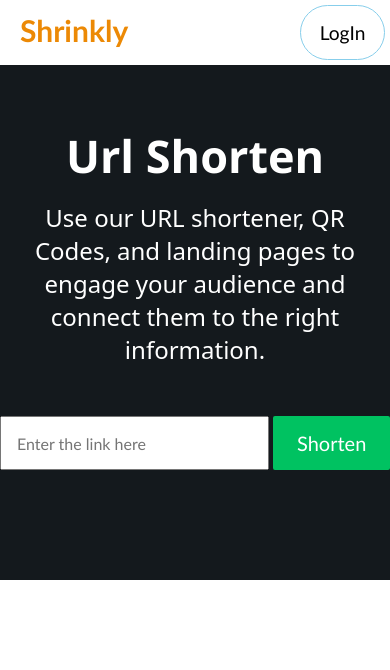
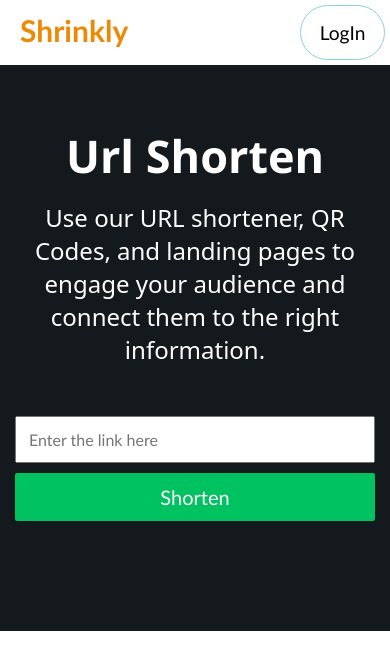
Before and after one commit to aliabbasrizvi20/Shrinkly-FrontEnd, a React (Create React App) app: page /url in a window 390 px wide. Shown: the top 670 px of the page. Built offline with nearby package versions, Linux system fonts and the light colour scheme.

Commit message:
made changes in css

```diff
--- a/src/Components/UrlShorten/style.css
+++ b/src/Components/UrlShorten/style.css
@@ -1,20 +1,20 @@
 *{
   font-family: 'Gill Sans', 'Gill Sans MT', Calibri, 'Trebuchet MS', sans-serif;
+}
 
-}
 .form-container{
   width: 100%;
-
   background-color: #14191d;
   padding: 60px 0px;
+}
 
-}
 .input-field-url{
   max-width: 800px;
   display: flex;
   margin: 50px auto;
   font-size: 30px;
 }
+
 .input-field-url button{
   width: 165px;
   border: none;
@@ -25,31 +25,10 @@
   font-size: 20px;
   cursor: pointer;
   padding: 15px;
-
-
-
 }
-.table-container {
-  display: flex;
-  justify-content: center;
-  margin-top: 20px;
-}
-
-table {
-  border-collapse: collapse;
-  width: 80%;
-}
-
-th, td {
-  border: 1px solid #ddd;
-  padding: 8px;
-  text-align: center;
-}
-
 
 .input-field-url input{
   width: 100%;
-    /* padding: 8px; */
   padding: 0px 0px 0px 15px;
   outline: none;
   font-size: 16px;
@@ -64,40 +43,37 @@ th, td {
   font-family: 'Segoe UI', Tahoma, Geneva, Verdana, sans-serif;
 }
 
-
 .originalUrl{
   width: 100%;
+}
 
-
-   }
 .shorten{
   text-align: center;
+}
 
-
-   }
 .text{
   color: white;
   text-align: center;
-    /* margin-top: 15px; */
   margin: 15px 25px 0px 25px;
   font-size: 24px;
-    font-family:system-ui, -apple-system, BlinkMacSystemFont, 'Segoe UI', Roboto, Oxygen, Ubuntu, Cantarell, 'Open Sans', 'Helvetica Neue', sans-serif;
+  font-family: system-ui, -apple-system, BlinkMacSystemFont, 'Segoe UI', Roboto, Oxygen, Ubuntu, Cantarell, 'Open Sans', 'Helvetica Neue', sans-serif;
   font-weight: 300;
-
 }
 
 .shorten img{
   width: 200px;
+}
 
-   }
 .shorten h4{
   text-align: center;
   font-size: 25px;
   color: #fff;
 }
+
 .register{
   text-align: right;
 }
+
 .register button{
   padding: 15px;
   margin-top: 5px;
@@ -108,45 +84,49 @@ th, td {
   border: 1px solid skyblue;
   font-size: larger;
   background: none;
-
   cursor: pointer;
 }
+
 .log{
   display: flex;
   justify-content: center;
   align-items: center;
 }
+
 .log h5{
   margin-right: 7px;
   color: crimson;
   font-size: 18px;
 }
+
 .register button:hover{
   background-color: skyblue;
   outline: none;
   transition: .5s ease-in-out;
 }
+
 .navbar{
   display: flex;
   justify-content: space-between;
   align-items: center;
   margin-bottom: 5px;
 }
+
 .nav-bar li{
-    list-style:  none;
+  list-style: none;
 }
+
 .logo{
   font-size: 30px;
   margin-left: 20px;
   font-weight: 600;
-    /* color: #c8770a; */
   color: #ec8905;
 }
+
 .shorten a{
   color: #ec8905;
   text-decoration: underline;
 }
-
 
 .modal-overlay {
   position: fixed;
@@ -190,3 +170,64 @@ th, td {
   background: #f44336;
   color: #fff;
 }
+
+.table-container {
+  width: 100%;
+  overflow-x: auto;
+  margin: 40px auto;
+  padding: 0 20px;
+  box-sizing: border-box;
+  display: flex;
+  justify-content: center;
+}
+
+table {
+  border-collapse: collapse;
+  width: 100%;
+  max-width: 1000px;
+  margin: 0 auto;
+}
+
+th, td {
+  border: 1px solid #ddd;
+  padding: 8px;
+  text-align: center;
+  word-break: break-word;
+}
+
+@media (max-width: 768px) {
+  td {
+    max-width: 150px;
+    white-space: normal;
+  }
+  th, td {
+    font-size: 0.8rem;
+    padding: 6px;
+  }
+  .input-field-url {
+    flex-direction: column;
+    align-items: stretch;
+    width: 100%;
+    max-width: 100%;
+    padding: 0 15px;
+    box-sizing: border-box;
+    gap: 10px;
+  }
+  .input-field-url input,
+  .input-field-url button {
+    width: 100%;
+    box-sizing: border-box;
+    margin: 0;
+    padding: 12px;
+  }
+}
+
+@media (max-width: 480px) {
+  td {
+    max-width: 120px;
+  }
+  th, td {
+    font-size: 0.7rem;
+    padding: 4px;
+  }
+}
```
Lines whose indentation alone changed are shown as unchanged.
